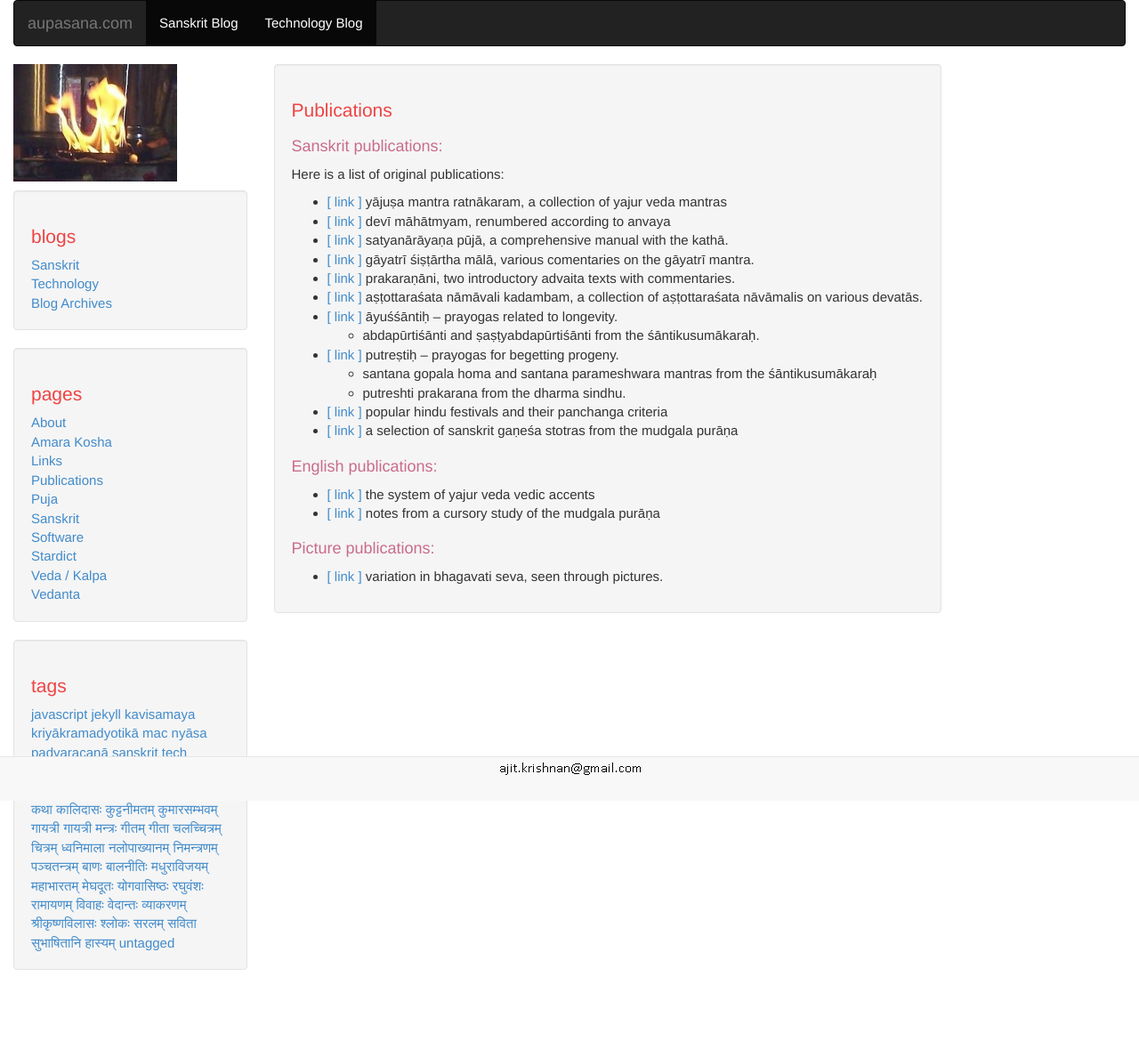
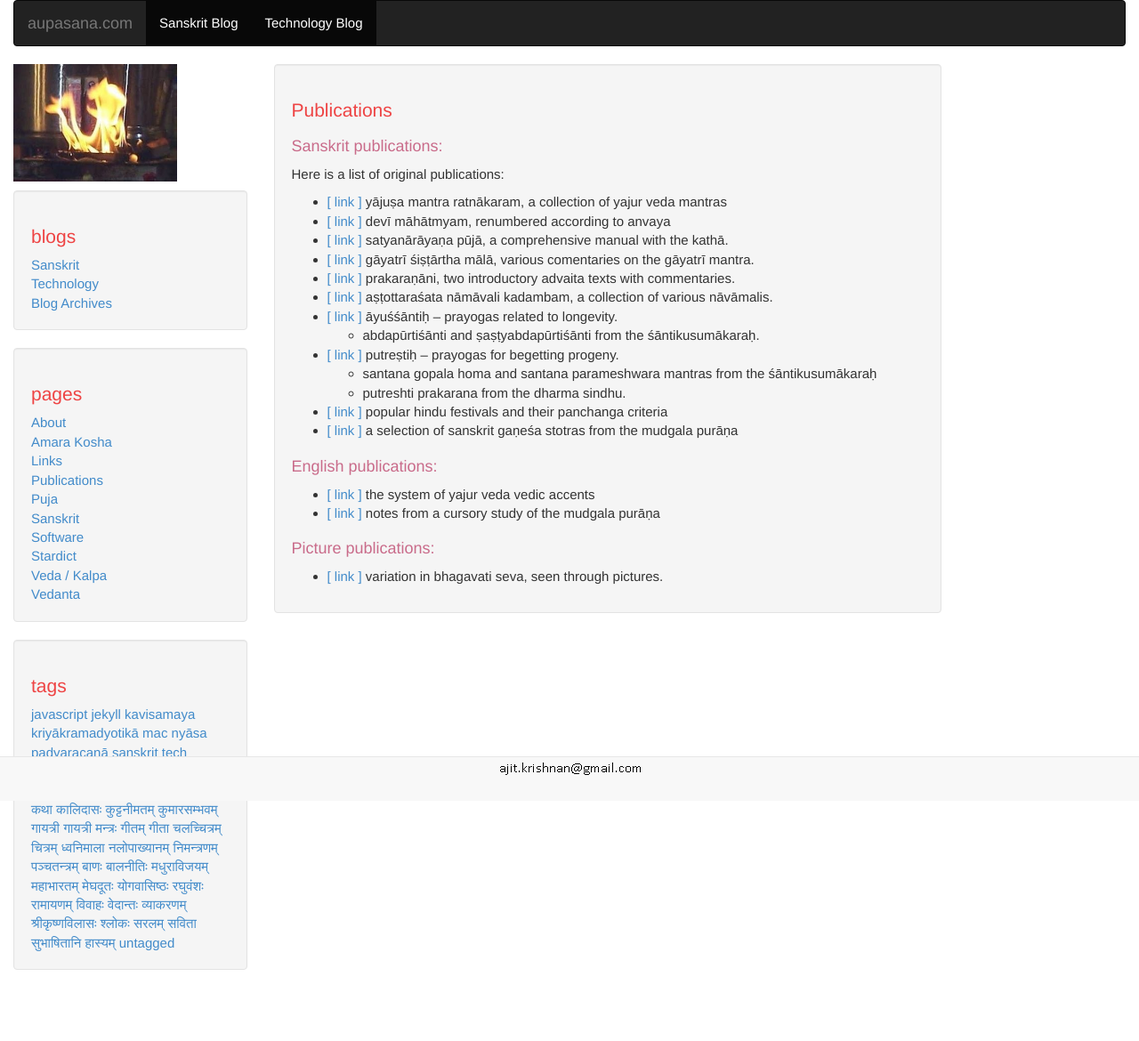
Before and after one commit to aupasana/aupasana.github.io, a Jekyll site: the page built from pages/publications.md, in a window 1280 px wide. Shown: the whole page at 89% size. Built offline with Jekyll 4.4.1, drawn with Linux system fonts in a browser that asks for light colours.

Commit message:
publications.md: minor updates to content

```diff
--- a/pages/publications.md
+++ b/pages/publications.md
@@ -12,7 +12,7 @@ Here is a list of original publications:
 * [[ link ]][satya] satyanārāyaṇa pūjā, a comprehensive manual with the kathā.
 * [[ link ]][gayatri] gāyatrī śiṣṭārtha mālā, various comentaries on the gāyatrī mantra.
 * [[ link ]][prakaranani] prakaraṇāni, two introductory advaita texts with commentaries.
-* [[ link ]][108] aṣṭottaraśata nāmāvali kadambam, a collection of aṣṭottaraśata nāvāmalis on various devatās.
+* [[ link ]][108] aṣṭottaraśata nāmāvali kadambam, a collection of various nāvāmalis.
 * [[ link ]][ayus] āyuśśāntiḥ -- prayogas related to longevity.
 	* abdapūrtiśānti and ṣaṣṭyabdapūrtiśānti from the śāntikusumākaraḥ.
 * [[ link ]][putra] putreṣtiḥ -- prayogas for begetting progeny.
```
